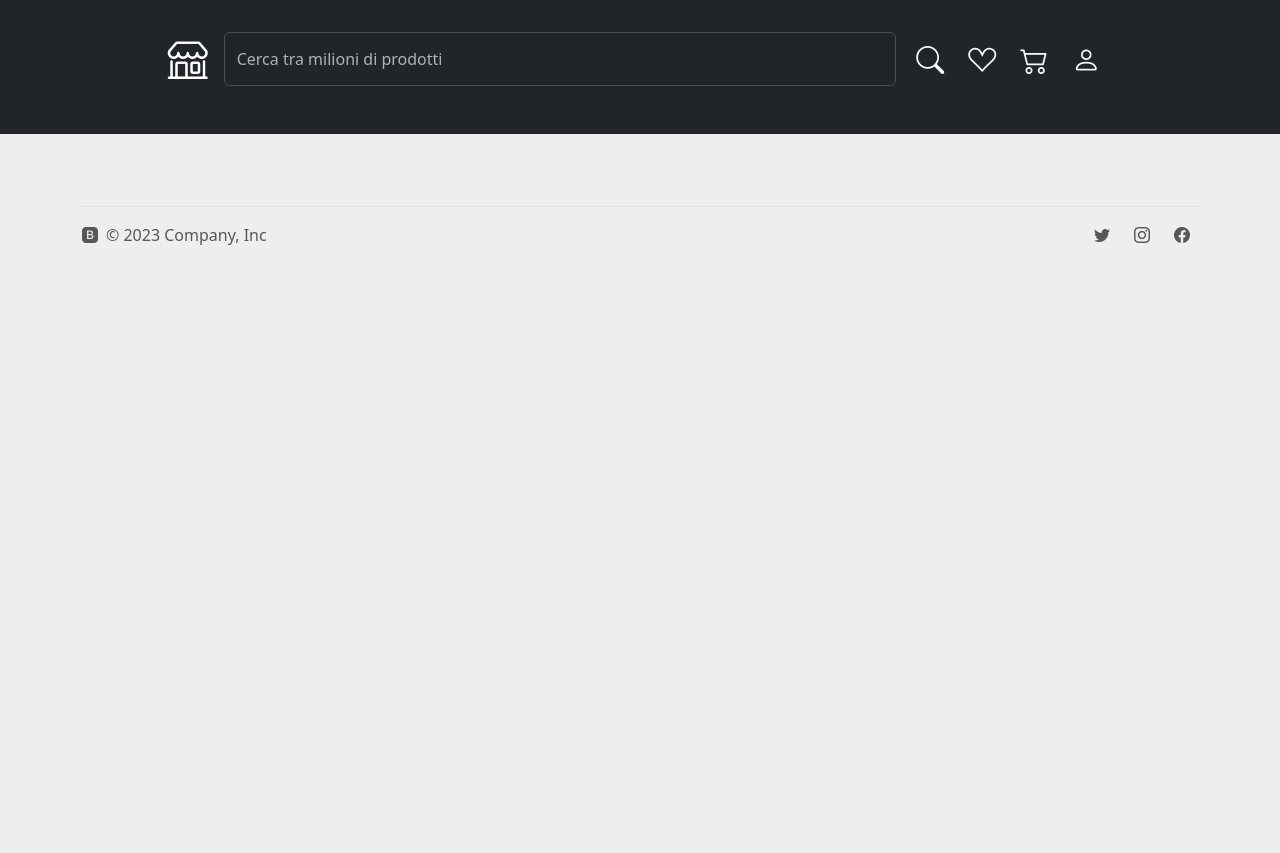
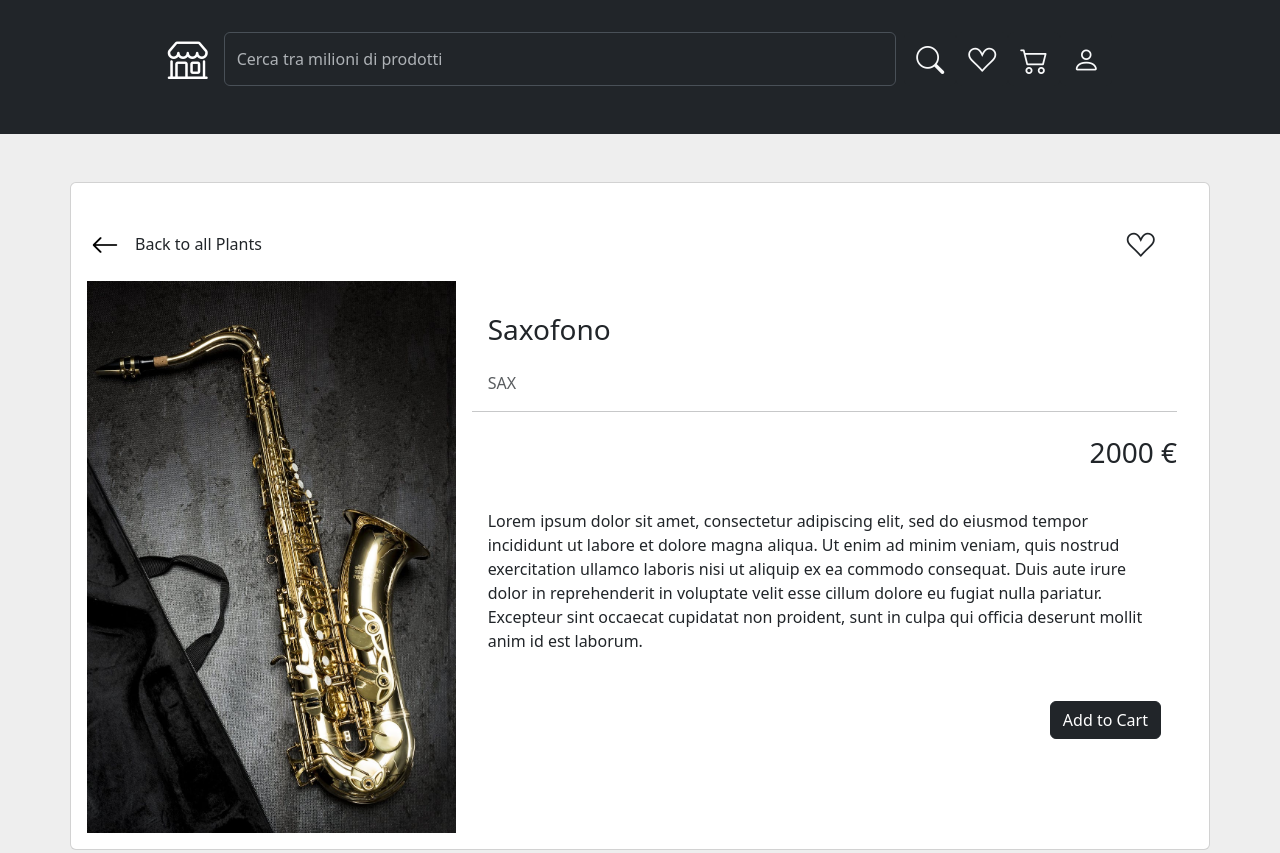
Before and after one commit to Aoblu87/M4-D7-Marketplace, a plain HTML site: page product/product.html in a window 1280 px wide. Shown: the top 853 px of the page. Before the commit the page ends 800 px from the top, so only its background shows below. Drawn offline with nearby package versions, Linux system fonts and the light colour scheme; no server answers.

Commit message:
stilata pagina prodotto

```diff
--- a/product/product.css
+++ b/product/product.css
@@ -0,0 +1,17 @@
+/* Favorites Icon */
+.bi:hover{
+cursor: pointer;
+}
+
+
+#favorite-unsaved:hover {
+    background-color: grey;
+
+}
+
+#favorite-saved{
+    display: block;
+    position: absolute;
+    inset: 16px 0 0 16px;
+    content:'';
+}
--- a/product/product.html
+++ b/product/product.html
@@ -92,10 +92,55 @@
     <!------- MAIN -->
     <main>
         <div class="container d-flex justify-content-center mt-5">
-            <div id="details-container" class="row row row-cols-1 row-cols-md-5 g-4">
+            <div id="details-container" class="row ">
 
 
+                <div class="card mb-3 p-3">
+                    <div class="row justify-content-between mt-2">
+                        <div class="col-3 d-flex align-items-center p-3">
+                            <a class="link-body-emphasis" href="../index.html">
+                                <i class="fs-3 bi bi-arrow-left"></i>
+                            </a>
 
+                            <p class="em ms-3 m-0">
+                                <a class="link-offset-2 link-offset-3-hover link-underline link-underline-opacity-0 link-underline-opacity-75-hover text-dark link-body-emphasis "
+                                    href="../index.html">Back to all Plants</a>
+
+                            </p>
+                        </div>
+                        <div id="favorites-icon" class="col-1 d-flex position-relative fs-3 p-3">
+
+                            <i id="favorite-unsaved" class="bi bi-suit-heart"></i>
+                            <i id="favorite-saved" class="bi bi-suit-heart-fill d-none"></i>
+                        </div>
+                    </div>
+                    <div class="row g-0">
+                        <div class="col-md-4">
+                            <img class="img-fluid" src="../assets/pexels-photo-164936.jpeg" alt="${data.title}">
+                        </div>
+                        <div class="col-md-8">
+                            <div class="card-body">
+                                <h3 class="card-title p-3">Saxofono</h3>
+                                <p class="card-title text-body-secondary ps-3">SAX</p>
+                                <hr>
+                                <div class="col d-flex justify-content-end ps-3 my-4">
+                                    <p class="h3 m-0">2000 €</p>
+
+                                </div>
+                                <p class="card-text p-3">Lorem ipsum dolor sit amet, consectetur adipiscing elit, sed do
+                                    eiusmod tempor incididunt ut labore et dolore magna aliqua. Ut enim ad minim veniam,
+                                    quis nostrud exercitation ullamco laboris nisi ut aliquip ex ea commodo consequat.
+                                    Duis aute irure dolor in reprehenderit in voluptate velit esse cillum dolore eu
+                                    fugiat nulla pariatur. Excepteur sint occaecat cupidatat non proident, sunt in culpa
+                                    qui officia deserunt mollit anim id est laborum.</p>
+                                <div class="col d-flex justify-content-end p-3">
+                                    <button type="button" class="btn btn-dark">Add to Cart</button>
+
+                                </div>
+                            </div>
+                        </div>
+                    </div>
+                </div>
 
 
 
```
Also changed, not shown: product/product.js (+3 -26 lines), assets/pexels-photo-164936.jpeg (added).
